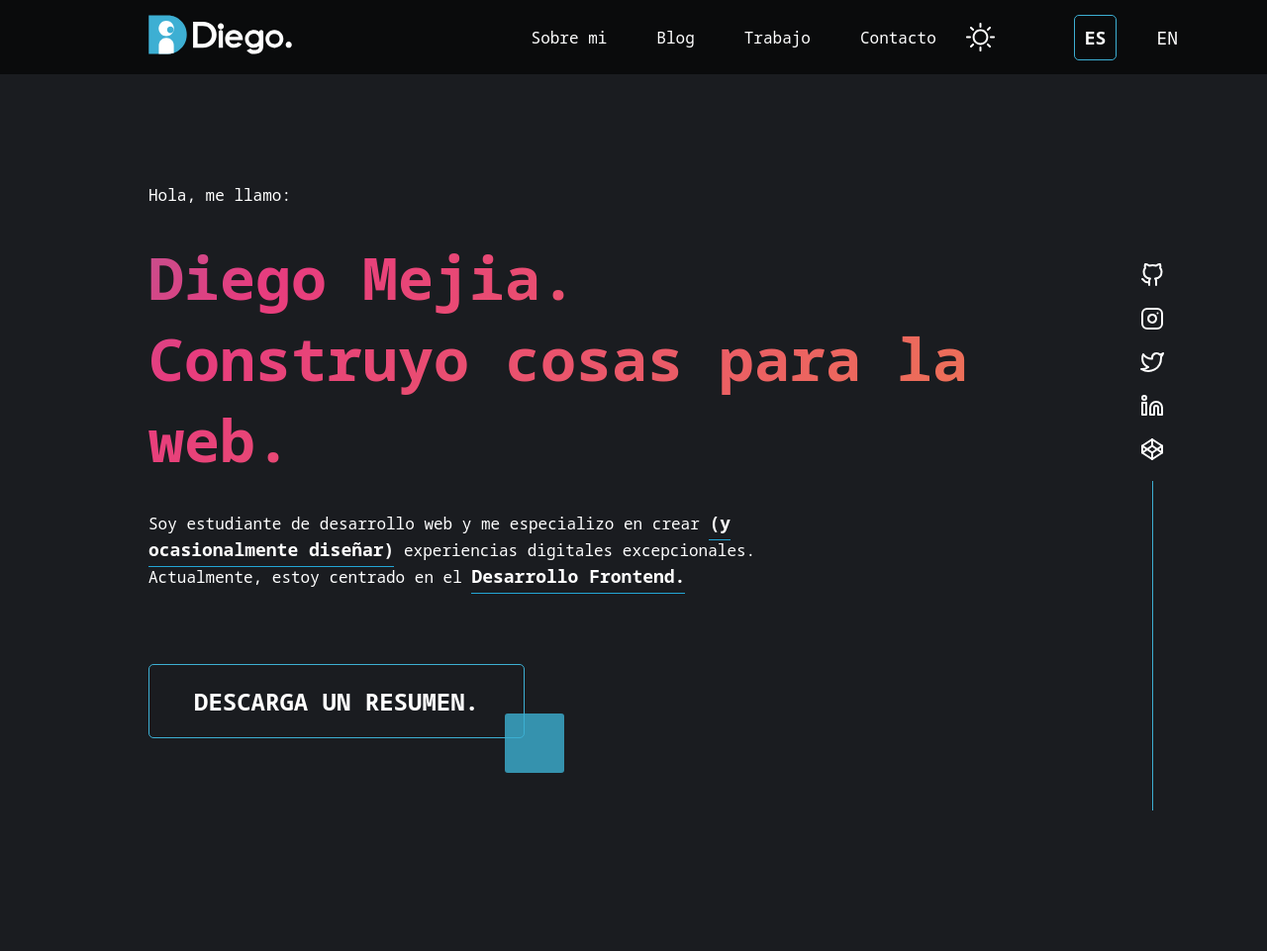
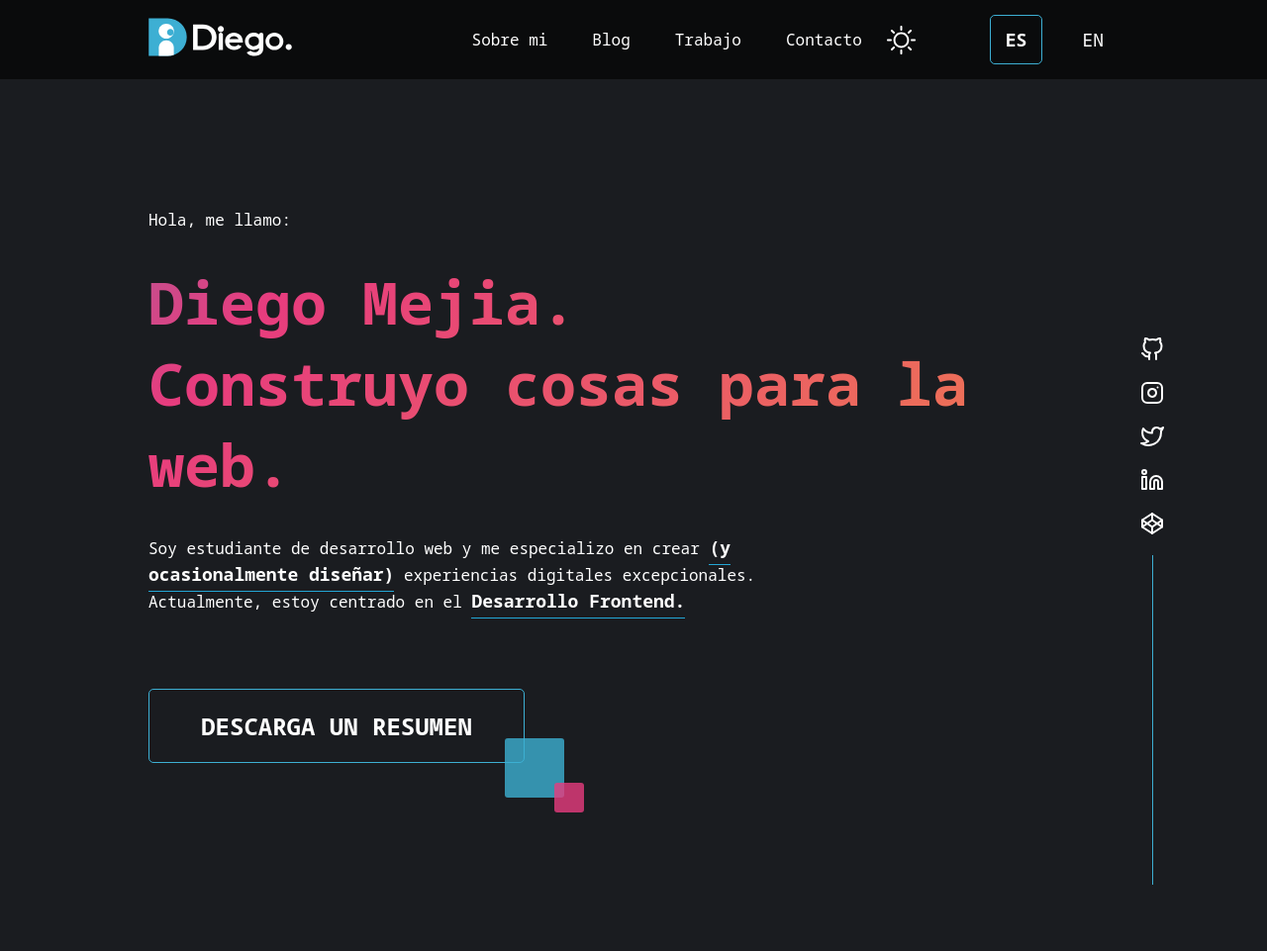
Before and after one commit to Diego-Marin/web-Diego, a plain HTML site: page index.html in a window 1280 px wide. Shown: the whole page at 99% size. Before the commit the page ends 886 px from the top, so only its background shows below. Drawn offline with nearby package versions, Linux system fonts and the light colour scheme.

Commit message:
Modificacion a la pagina el home, espacion y se agrega div decorativo al botton resumen

```diff
--- a/Styles/Styles.css
+++ b/Styles/Styles.css
@@ -1,10 +1,11 @@
-:root{
-    --titulos: red;
-}
+/* :root{
+    --backgroundDark: #1a1c20;
+    --backgroundLigth: #ffffff;
+} */
 *{
     padding: 0%;
     margin: 0%;
-    color: white;
+    color: #ffffff;
 
     /* @import url('https://fonts.googleapis.com/css2? family= Fira+Code:wght@400;700 & display=swap');
     font-family: 'Fira Code', monospace; */
@@ -47,11 +48,11 @@ header{
     /* background-color: #09112B; */
     background-color: #0a0b0c;
     width: 100%;
-    height: 75px;
+    height: 80px;
     display: grid;
     grid-template-columns: 1fr 3fr 1fr;
     place-content: center;
-    padding: 0px 80px 0px 150px;
+    padding: 0px 150px 0px 150px;
     box-sizing: border-box;
     align-content: center;
     align-items: center;
@@ -65,7 +66,7 @@ header .header-img-logo{
 header .link-border {
     display: flex;
     justify-content: flex-end;
-    gap: 50px;
+    gap: 45px;
     font-size: 16px;
     font-weight: 400;
     align-items: center;
@@ -107,12 +108,11 @@ header .link-border {
 	-webkit-transform: scale(1.2);
 	transform: scale(1.2);
 }
-
 header .header-icon-sun{
     display: flex;
     align-items: center;
     justify-content: flex-end;
-    margin-left: 30px;
+    margin-left: 25px;
     width: 29px;
     height: 29px;
     cursor: pointer;
@@ -129,16 +129,14 @@ header .header-change-idioma{
     font-size: 18px;
     cursor: pointer;
     text-decoration: none;
-    margin-left: 30px;
-    padding: 10px;
+    margin-left: 25px;
+    padding: 12px 15px;
  }
  .header-change-idioma .button-spain{
     border: 1px solid #3DAFD3;
     border-radius: 5px;
     font-weight: bolder;
  }
-
-
 /* ----------------------------------------- Stylos main social media*/
  main .main-section-social-media{
     width: 40px;
@@ -172,14 +170,14 @@ main .tyled-Social-List a {
     z-index: 1;
 }
 
-
 /* ----------------------------------------- Stylos main Info*/
 main .main-section-info{
    display: flex;
    flex-direction: column;
    justify-content: flex-start ;
-   padding: 80px 150px ;
+   padding: 100px 150px ;
 }
+/* ----------------------------------------- Adnimacion H1 Stylos main Info*/
 main .main-section-info h1{
     font-size: 60px;
     animation: fluido 10s ease-in-out infinite;
@@ -194,9 +192,6 @@ main .main-section-info h1{
       50% { background-position: 100% 50% }
       100% { background-position: 0 50% }
   }
-
-
-
 
 main .main-section-info p{
     font-size: 16px;
@@ -223,7 +218,7 @@ main .main-section-info button{
     margin-top: 45px;
     cursor: pointer;
 }
-main .main-section-info div{
+main .retangule-1{
     width: 60px;
     height: 60px;
     background-color: #3DAFD3;
@@ -234,3 +229,14 @@ main .main-section-info div{
     left: 360px;
     bottom: 25px;
 }
+main .retangule-2{
+    width: 30px;
+    height: 30px;
+    background-color: #e73c7e;
+    opacity: 0.8;
+    border-radius: 3px;
+    display: flex;
+    position: relative;
+    left: 410px;
+    bottom: 40px;
+}
--- a/index.html
+++ b/index.html
@@ -6,16 +6,13 @@
     <meta name="viewport" content="width=device-width, initial-scale=1.0">
     <title>Diego Mejia</title>
     <script src="https://code.jquery.com/jquery-3.6.0.js" integrity="sha256-H+K7U5CnXl1h5ywQfKtSj8PCmoN9aaq30gDh27Xc0jk=" crossorigin="anonymous"></script>
-
     <link rel="shortcut icon" href="./src/icon-svg/isotipo-logo.svg" type="image/x-icon">
     <link rel="stylesheet" href="./Styles/Styles.css">
 </head>
 <body>
-
     <div id="logo-preloader">
         <img src="./src/icon-svg/logo-Diego.svg" alt="logo-Diego">
     </div>
-
     <header>
         <a href="./index.html"><img class="header-img-logo" src="./src/icon-svg/logo-Diego.svg" alt="Logo Diego Mejia"></a>
 
@@ -34,15 +31,15 @@
 
         </section>
     </header>
-
     <main>
 
         <section class="main-section-info">
             <p class="main-section-p1">Hola, me llamo:</p>
             <h1>Diego Mejia.<br/>Construyo cosas para la web.</h1>
             <p>Soy estudiante de desarrollo web y me especializo en crear <span>(y ocasionalmente diseñar)</span> experiencias digitales excepcionales. Actualmente, estoy centrado en el <span> Desarrollo Frontend.</span></p>
-            <button>DESCARGA UN RESUMEN.</button>
-            <div></div>
+            <button>DESCARGA UN RESUMEN</button>
+            <div class="retangule-1"></div>
+            <div class="retangule-2"></div>
         </section>
 
         <section class="main-section-social-media">
@@ -90,7 +87,7 @@
                 </li>
 
                 <li>
-                    <a href="https://codepen.io/bchiang7" aria-label="Codepen" target="_blank" rel="noreferrer">
+                    <a href="https://codepen.io/diego-marin-the-lessful" aria-label="Codepen" target="_blank" rel="noreferrer">
                         <svg xmlns="http://www.w3.org/2000/svg" role="img" width= "24px" height= "24px"  fill="none" stroke="currentColor" stroke-width="2" stroke-linecap="round" stroke-linejoin="round">
                             <title>CodePen</title>
                             <polygon points="12 2 22 8.5 22 15.5 12 22 2 15.5 2 8.5 12 2"></polygon>
@@ -109,7 +106,6 @@
         </section>
 
     </main>
-
 </body>
 <script src="./js/script.js"></script>
 </html>
```
Also changed, not shown: preloag.html (added).
